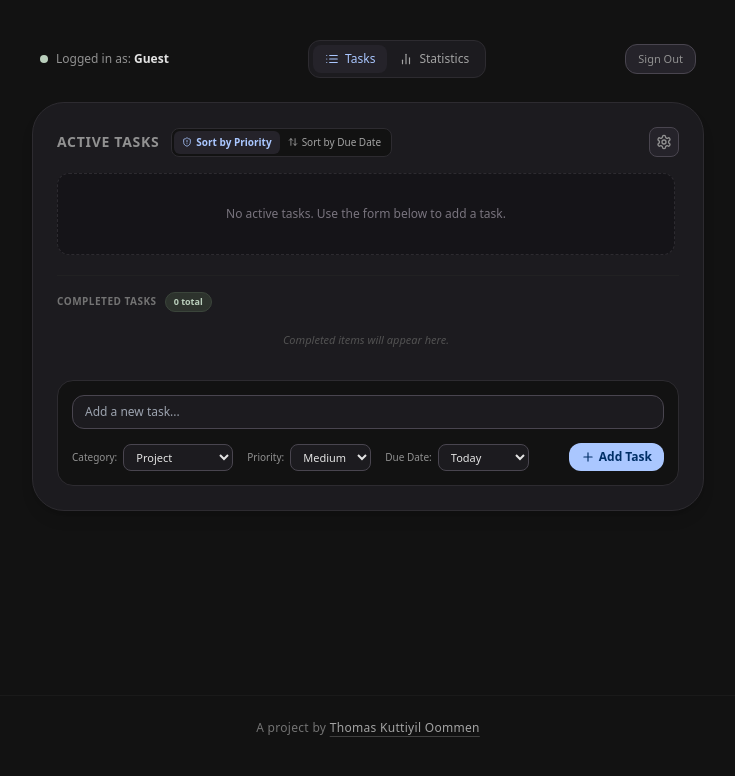
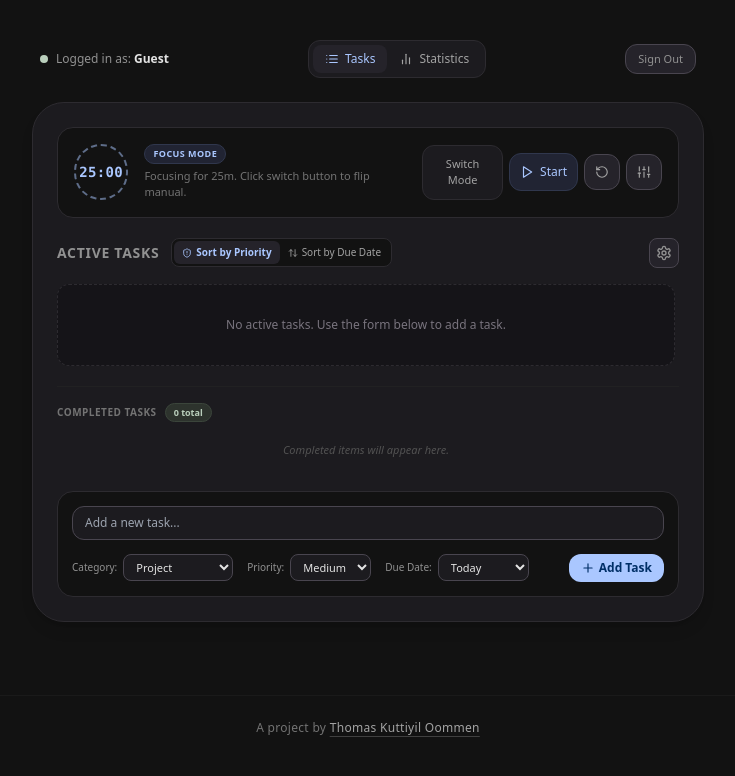
Before and after one commit to tharakanenator/timer, a React (Vite) app: page / in a window 1280 px wide. Both pictures are taken after a click on the button "Continue as Guest". Shown: the top 776 px of the page, without its empty margins (272-1007 px from the left). Built offline with nearby package versions, Linux system fonts and the light colour scheme.

Commit message:
Brought Timer back in

```diff
--- a/src/App.jsx
+++ b/src/App.jsx
@@ -1,11 +1,11 @@
-import React, { useState, useEffect } from 'react';
-import confetti from 'canvas-confetti'; // Note: Ensure canvas-confetti is installed if using this
+import React, { useState, useEffect, useRef } from 'react';
+import confetti from 'canvas-confetti';
 import {
   Plus, Settings, User, Lock, ArrowRight, EyeOff,
-  Trash2, CheckCircle, ArrowUpDown, ShieldAlert, BarChart2, List
+  Trash2, CheckCircle, ArrowUpDown, ShieldAlert, BarChart2, List, Play, Pause, RotateCcw, Sliders
 } from 'lucide-react';
 
-// 1. Subtle Personal Branding Link Component
+// Subtle Personal Branding Link Component
 const ProjectFooter = () => {
   return (
     <footer className="w-full py-6 mt-auto text-center border-t border-neutral-800/40">
@@ -26,9 +26,17 @@ const ProjectFooter = () => {
 
 const PRIORITY_WEIGHTS = { High: 3, Medium: 2, Low: 1 };
 
-// 2. Main Central Application Component Controller
 export default function App() {
-  // --- All Component States ---
+  // --- Configurable Pomodoro Timer States ---
+  const [focusLength, setFocusLength] = useState(25); // in minutes
+  const [breakLength, setBreakLength] = useState(5);  // in minutes
+  const [timerMode, setTimerMode] = useState('Focus'); // 'Focus' or 'Break'
+  const [timeLeft, setTimeLeft] = useState(25 * 60);
+  const [isTimerRunning, setIsTimerRunning] = useState(false);
+  const [showTimerConfig, setShowTimerConfig] = useState(false);
+  const timerRef = useRef(null);
+
+  // --- Authentication & Session States ---
   const [username, setUsername] = useState(() => localStorage.getItem('pomo_user_session') || '');
   const [passcode, setPasscode] = useState(() => localStorage.getItem('pomo_token_session') || '');
   const [isAuthenticated, setIsAuthenticated] = useState(false);
@@ -39,22 +47,60 @@ export default function App() {
   const [inputPass, setInputPass] = useState('');
   const [authFeedback, setAuthFeedback] = useState('');
 
+  // --- Active Workspace Core Decks ---
   const [tasks, setTasks] = useState([]);
   const [completedTasks, setCompletedTasks] = useState([]);
   const [buckets, setBuckets] = useState(['Project', 'Firm Initiative', 'Personal']);
   const [showBucketSettings, setShowBucketSettings] = useState(false);
   const [newBucketName, setNewBucketName] = useState('');
 
+  // --- Task Input Form States ---
   const [taskText, setTaskText] = useState('');
   const [taskBucket, setTaskBucket] = useState('Project');
   const [taskPriority, setTaskPriority] = useState('Medium');
   const [taskDueDate, setTaskDueDate] = useState('Today');
 
+  // --- Navigation & Filter States ---
   const [activeTab, setActiveTab] = useState('tasks');
   const [sortBy, setSortBy] = useState('priority');
   const [statsCategoryFilter, setStatsCategoryFilter] = useState('All');
 
-  // --- Effects & Synchronizers ---
+  // --- Sync Timer Length Display when Config Changes ---
+  useEffect(() => {
+    if (!isTimerRunning) {
+      setTimeLeft(timerMode === 'Focus' ? focusLength * 60 : breakLength * 60);
+    }
+  }, [focusLength, breakLength, timerMode]);
+
+  // --- Timer Tick Controller ---
+  useEffect(() => {
+    if (isTimerRunning) {
+      timerRef.current = setInterval(() => {
+        setTimeLeft((prev) => {
+          if (prev <= 1) {
+            clearInterval(timerRef.current);
+            setIsTimerRunning(false);
+
+            // Fire celebration confetti effects
+            if (typeof confetti === 'function') {
+              confetti({ particleCount: 80, spread: 60, colors: timerMode === 'Focus' ? ['#aac7ff', '#bacfbc'] : ['#ffe082', '#ffb4a2'] });
+            }
+
+            // Auto-switch mode cycle
+            const nextMode = timerMode === 'Focus' ? 'Break' : 'Focus';
+            setTimerMode(nextMode);
+            return nextMode === 'Focus' ? focusLength * 60 : breakLength * 60;
+          }
+          return prev - 1;
+        });
+      }, 1000);
+    } else {
+      clearInterval(timerRef.current);
+    }
+    return () => clearInterval(timerRef.current);
+  }, [isTimerRunning, timerMode, focusLength, breakLength]);
+
+  // Data Hydration Orchestrator
   useEffect(() => {
     if (isGuestMode) {
       setTasks(JSON.parse(localStorage.getItem('pomo_guest_tasks') || '[]'));
@@ -110,7 +156,7 @@ export default function App() {
     }
   };
 
-  // --- Actions & Handlers ---
+  // --- Authentication Handshaking ---
   const handleAuthSubmit = async (e) => {
     e.preventDefault();
     setAuthFeedback('');
@@ -185,8 +231,12 @@ export default function App() {
     setCompletedTasks([]);
     setBuckets(['Project', 'Firm Initiative', 'Personal']);
     setActiveTab('tasks');
+    setIsTimerRunning(false);
+    setTimerMode('Focus');
+    setTimeLeft(25 * 60);
   };
 
+  // --- Task Mutations ---
   const handleAddTask = (e) => {
     e.preventDefault();
     if (!taskText.trim()) return;
@@ -252,7 +302,7 @@ export default function App() {
     });
   };
 
-  // --- Statistics Processors ---
+  // --- Statistics Computing Engine ---
   const generateDailyStatsData = () => {
     const filteredCompletions = statsCategoryFilter === 'All'
       ? completedTasks
@@ -293,7 +343,13 @@ export default function App() {
     return counts;
   };
 
-  // --- CSS Class Styling Mappers ---
+  // --- Formatting Helpers ---
+  const formatTime = (secs) => {
+    const mins = Math.floor(secs / 60);
+    const remainder = secs % 60;
+    return `${mins.toString().padStart(2, '0')}:${remainder.toString().padStart(2, '0')}`;
+  };
+
   const getBucketStyle = (bucket) => {
     const clean = bucket?.toLowerCase() || '';
     if (clean === 'project') return 'bg-[#212433] text-[#aac7ff] border-[#30374d]';
@@ -311,14 +367,14 @@ export default function App() {
   const { chartData, maxTotal } = generateDailyStatsData();
   const lifetimePriorities = getLifetimePriorityStats();
 
-  // --- INTERFACE CONDITION A: GATEWAY SIGN-IN ---
+  // --- INTERFACE VIEW A: GATEWAY SIGN-IN ---
   if (!isAuthenticated) {
     return (
       <div className="min-h-screen bg-[#121212] flex flex-col items-center justify-between p-4">
         <div className="flex-grow" />
         <div className="w-full max-w-sm bg-[#1c1b1f] border border-[#2d2b30] rounded-[28px] p-6 shadow-xl space-y-5">
           <div className="text-center">
-            <span className="text-[10px] font-bold tracking-widest text-[#aac7ff] uppercase">Pomodoro Timer & Task Manager v5</span>
+            <span className="text-[10px] font-bold tracking-widest text-[#aac7ff] uppercase">Task Manager v5</span>
             <h1 className="text-xl font-medium text-[#e3e3e3] mt-1">{isSignUpMode ? 'Create Account' : 'Sign In'}</h1>
           </div>
 
@@ -363,16 +419,18 @@ export default function App() {
     );
   }
 
-  // --- INTERFACE CONDITION B: PRODUCTION MAIN TERMINAL ---
+  // --- INTERFACE VIEW B: MAIN WORKSPACE ---
   return (
     <div className="min-h-screen bg-[#121212] text-[#e3e3e3] flex flex-col items-center py-10 px-4">
 
+      {/* Session Header Status */}
       <div className="w-full max-w-2xl flex justify-between items-center mb-6 px-2">
         <div className="flex items-center gap-2">
           <div className="h-2 w-2 bg-[#bacfbc] rounded-full" />
           <span className="text-xs text-[#919191]">Logged in as: <strong className="text-[#e3e3e3]">{isGuestMode ? 'Guest' : username}</strong></span>
         </div>
 
+        {/* Navigation Tabs */}
         <div className="flex bg-[#1c1b1f] border border-[#2d2b30] rounded-xl p-1 text-xs">
           <button
             onClick={() => setActiveTab('tasks')}
@@ -393,8 +451,95 @@ export default function App() {
         </button>
       </div>
 
+      {/* TAB 1: CORE TASKS & CONFIGURABLE TIMER */}
       {activeTab === 'tasks' && (
         <div className="w-full max-w-2xl bg-[#1c1b1f] border border-[#2d2b30] rounded-[32px] p-6 flex flex-col gap-5 shadow-lg">
+
+          {/* Integrated Configurable Pomodoro Module */}
+          <div className="bg-[#121212] border border-[#2d2b30] rounded-2xl p-4 space-y-3">
+            <div className="flex items-center justify-between gap-4">
+              <div className="flex items-center gap-4">
+                {/* Dynamic Counter Border based on Session State */}
+                <div className={`h-14 w-14 rounded-full border-2 border-dashed flex items-center justify-center relative select-none transition-colors ${timerMode === 'Focus' ? 'border-[#aac7ff]/50' : 'border-[#ffe082]/50'}`}>
+                  <span className={`text-sm font-bold font-mono tracking-wide ${timerMode === 'Focus' ? 'text-[#aac7ff]' : 'text-[#ffe082]'}`}>
+                    {formatTime(timeLeft)}
+                  </span>
+                </div>
+                <div>
+                  <div className="flex items-center gap-2">
+                    <span className={`px-2 py-0.5 rounded-full text-[9px] font-bold tracking-wider uppercase border ${timerMode === 'Focus' ? 'bg-[#212433] text-[#aac7ff] border-[#30374d]' : 'bg-[#332a15] text-[#ffe082] border-[#4f4007]'}`}>
+                      {timerMode} Mode
+                    </span>
+                  </div>
+                  <p className="text-[11px] text-neutral-500 mt-1">
+                    {timerMode === 'Focus' ? `Focusing for ${focusLength}m` : `Resting for ${breakLength}m`}. Click switch button to flip manual.
+                  </p>
+                </div>
+              </div>
+
+              {/* Action Controls */}
+              <div className="flex items-center gap-1.5">
+                <button
+                  onClick={() => setTimerMode(timerMode === 'Focus' ? 'Break' : 'Focus')}
+                  className="p-2.5 bg-[#1c1b1f] border border-[#2d2b30] hover:border-neutral-500 text-neutral-400 hover:text-white rounded-xl text-[11px] font-medium transition-colors"
+                  title="Toggle Mode Manual"
+                >
+                  Switch Mode
+                </button>
+                <button
+                  onClick={() => setIsTimerRunning(!isTimerRunning)}
+                  className={`p-2.5 rounded-xl text-xs font-medium transition-all flex items-center gap-1.5 ${isTimerRunning ? 'bg-[#3d1d1d] text-[#ffb4ab] border border-[#601414]' : 'bg-[#212433] text-[#aac7ff] border border-[#30374d] hover:bg-[#2a3047]'}`}
+                >
+                  {isTimerRunning ? <Pause className="h-3.5 w-3.5" /> : <Play className="h-3.5 w-3.5" />}
+                  {isTimerRunning ? 'Pause' : 'Start'}
+                </button>
+                <button
+                  onClick={() => { setIsTimerRunning(false); setTimeLeft(timerMode === 'Focus' ? focusLength * 60 : breakLength * 60); }}
+                  className="p-2.5 bg-[#25232a] border border-[#49454f] text-neutral-400 hover:text-white rounded-xl transition-colors"
+                  title="Reset Timer"
+                >
+                  <RotateCcw className="h-3.5 w-3.5" />
+                </button>
+                <button
+                  onClick={() => setShowTimerConfig(!showTimerConfig)}
+                  className={`p-2.5 rounded-xl border transition-colors ${showTimerConfig ? 'bg-[#aac7ff] text-[#002f66] border-[#aac7ff]' : 'bg-[#25232a] border-[#49454f] text-neutral-400 hover:text-white'}`}
+                  title="Configure Intervals"
+                >
+                  <Sliders className="h-3.5 w-3.5" />
+                </button>
+              </div>
+            </div>
+
+            {/* Configurable Multi-Interval Settings Panel */}
+            {showTimerConfig && (
+              <div className="p-3 bg-[#1c1b1f] border border-[#2d2b30] rounded-xl grid grid-cols-2 gap-4 text-xs animate-fade-in">
+                <div className="space-y-1.5">
+                  <label className="text-neutral-400 font-medium block">Focus Duration (Minutes):</label>
+                  <input
+                    type="number"
+                    min="1"
+                    max="180"
+                    value={focusLength}
+                    onChange={(e) => setFocusLength(Math.max(1, parseInt(e.target.value) || 1))}
+                    className="w-full bg-[#121212] border border-[#49454f] rounded-lg px-2.5 py-1.5 text-xs text-[#e3e3e3] focus:outline-none focus:border-[#aac7ff]"
+                  />
+                </div>
+                <div className="space-y-1.5">
+                  <label className="text-neutral-400 font-medium block">Break Duration (Minutes):</label>
+                  <input
+                    type="number"
+                    min="1"
+                    max="60"
+                    value={breakLength}
+                    onChange={(e) => setBreakLength(Math.max(1, parseInt(e.target.value) || 1))}
+                    className="w-full bg-[#121212] border border-[#49454f] rounded-lg px-2.5 py-1.5 text-xs text-[#e3e3e3] focus:outline-none focus:border-[#aac7ff]"
+                  />
+                </div>
+              </div>
+            )}
+          </div>
+
+          {/* Active Tasks Panel */}
           <div>
             <div className="flex justify-between items-center mb-4">
               <div className="flex items-center gap-3">
@@ -427,7 +572,7 @@ export default function App() {
               <div className="mb-4 p-4 bg-[#121212] border border-[#2d2b30] rounded-2xl space-y-3">
                 <span className="text-[10px] font-semibold text-[#aac7ff] uppercase block tracking-wider">Manage Categories</span>
                 <div className="flex flex-wrap gap-1.5 py-0.5">
-                  {buckets.map(b => (
+                  {buckets.map((b) => (
                     <div key={b} className="flex items-center gap-1 px-2.5 py-0.5 bg-[#1c1b1f] border border-[#2d2b30] rounded-full text-[10px]">
                       <span>{b}</span>
                       <button onClick={() => handleRemoveBucket(b)} className="text-[#ffb4a2] hover:text-[#ff8f73] font-bold ml-1.5">×</button>
@@ -441,7 +586,8 @@ export default function App() {
               </div>
             )}
 
-            <div className="space-y-2 max-h-[290px] overflow-y-auto pr-1">
+            {/* Active Core Streams */}
+            <div className="space-y-2 max-h-[220px] overflow-y-auto pr-1">
               {getSortedTasks().map((task) => (
                 <div key={task.id} className="p-3.5 bg-[#121212] border border-[#2d2b30] rounded-xl flex items-center justify-between gap-4 group hover:border-[#43474e] transition-all">
                   <div className="flex flex-col min-w-0 flex-1 gap-2">
@@ -470,6 +616,7 @@ export default function App() {
             </div>
           </div>
 
+          {/* History Panel */}
           <div className="border-t border-neutral-800/60 pt-4">
             <div className="flex justify-between items-center mb-3">
               <div className="flex items-center gap-2">
@@ -483,7 +630,7 @@ export default function App() {
               )}
             </div>
 
-            <div className="space-y-1.5 max-h-[110px] overflow-y-auto pr-1">
+            <div className="space-y-1.5 max-h-[100px] overflow-y-auto pr-1">
               {completedTasks.map((task, idx) => (
                 <div key={task.id || idx} className="p-2.5 bg-[#141416] border border-[#232225] rounded-xl flex items-center justify-between opacity-40 hover:opacity-80 transition-opacity">
                   <div className="flex flex-col min-w-0 flex-1">
@@ -505,6 +652,7 @@ export default function App() {
             </div>
           </div>
 
+          {/* Addition Entry Form */}
           <form onSubmit={handleAddTask} className="bg-[#121212] border border-[#2d2b30] rounded-2xl p-3.5 mt-1 space-y-3">
             <input
               type="text"
@@ -519,7 +667,7 @@ export default function App() {
                 <div className="flex items-center gap-1.5">
                   <span className="text-[10px] text-[#919191] font-medium">Category:</span>
                   <select value={taskBucket} onChange={(e) => setTaskBucket(e.target.value)} className="bg-[#1c1b1f] border border-[#49454f] text-[#e3e3e3] text-[11px] rounded-lg px-2 py-1 focus:outline-none focus:border-[#aac7ff] cursor-pointer">
-                    {buckets.map(b => (
+                    {buckets.map((b) => (
                       <option key={b} value={b}>{b}</option>
                     ))}
                   </select>
@@ -553,6 +701,7 @@ export default function App() {
         </div>
       )}
 
+      {/* TAB 2: INTERACTIVE METRICS */}
       {activeTab === 'statistics' && (
         <div className="w-full max-w-2xl bg-[#1c1b1f] border border-[#2d2b30] rounded-[32px] p-6 flex flex-col gap-6 shadow-lg animate-fade-in">
           <div className="flex flex-wrap items-center justify-between gap-3 border-b border-neutral-800/60 pb-4">
@@ -569,7 +718,7 @@ export default function App() {
                 className="bg-[#121212] border border-[#49454f] text-[#e3e3e3] text-xs rounded-xl px-3 py-1.5 focus:outline-none focus:border-[#aac7ff] cursor-pointer"
               >
                 <option value="All">All Categories</option>
-                {buckets.map(b => (
+                {buckets.map((b) => (
                   <option key={b} value={b}>{b}</option>
                 ))}
               </select>
```
